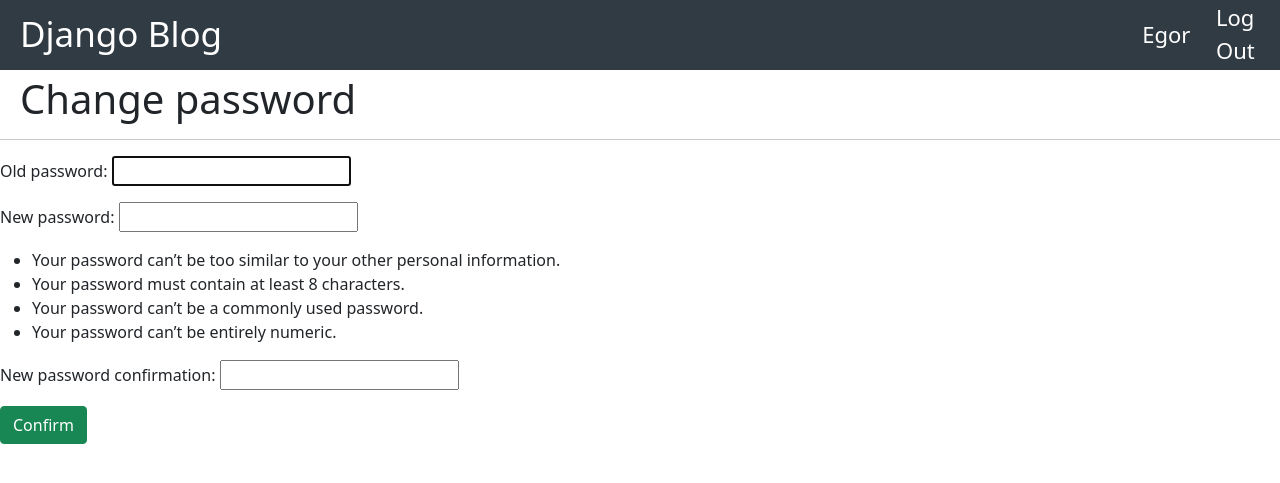
After one commit to JlaBaLLluK/blog_project, a Django app: a page that uses blog_project/user_profile/templates/user_profile/password_change.html in a window 1280 px wide. The commit adds this page. Shown: the top 483 px of the page. Run offline with Django 4.2, Linux system fonts and the light colour scheme; a user stored in the database is signed in.

Commit message:
Added the ability to change a password

```diff
--- /dev/null
+++ b/blog_project/user_profile/static/user_profile/css/password_change_done_style.css
@@ -0,0 +1,4 @@
+.change-password-done-message {
+    padding-top: 75px;
+    margin-left: 20px;
+}
--- /dev/null
+++ b/blog_project/user_profile/static/user_profile/css/password_change_style.css
@@ -0,0 +1,4 @@
+.change-password-message {
+    padding-top: 75px;
+    margin-left: 20px;
+}
--- /dev/null
+++ b/blog_project/user_profile/templates/user_profile/password_change.html
@@ -0,0 +1,15 @@
+{% extends 'base.html' %}
+{% load static %}
+{% block links %}
+<link rel="stylesheet" type="text/css" href="{% static 'user_profile/css/password_change_style.css' %}">
+{% endblock %}
+{% block title %}Password change{% endblock %}
+{% block content %}
+<h1 class="change-password-message">Change password</h1>
+<hr>
+<form method="post">
+    {{ form.as_p }}
+    {% csrf_token %}
+    <button type="submit" class="btn btn-success">Confirm</button>
+</form>
+{% endblock %}
--- a/blog_project/user_profile/templates/user_profile/profile_settings.html
+++ b/blog_project/user_profile/templates/user_profile/profile_settings.html
@@ -8,8 +8,8 @@
 <h2 class="profile-settings-message">Here is your profile settings:</h2>
 <p class="username-message">Your username: {{ user.username }}.</p>
 <ul class="change-account-data">
-    <li><a href="{% url 'change_username' user%}">Change username</a>.</li>
-    <li><a href="#">Change password</a>.</li>
+    <li><a href="{% url 'change_username' user %}">Change username</a>.</li>
+    <li><a href="{% url 'change_password' user %}">Change password</a>.</li>
     <li><a href="#">Reset password</a>.</li>
 </ul>
 {% endblock %}
--- a/blog_project/user_profile/urls.py
+++ b/blog_project/user_profile/urls.py
@@ -1,5 +1,5 @@
 from django.contrib.auth.decorators import login_required
-from django.contrib.auth.views import LogoutView, LoginView
+from django.contrib.auth.views import LogoutView, LoginView, PasswordChangeView, PasswordChangeDoneView
 from django.urls import path
 from django.views.generic import TemplateView
 
@@ -17,5 +17,14 @@ urlpatterns = [
          login_required(TemplateView.as_view(template_name='user_profile/profile_settings.html'),
                         login_url='login'), name='profile_settings'),
     path('<str:username>/all-posts/', login_required(AllUserPostsView.as_view(), login_url='login'), name='all_posts'),
-    path('<str:username>/change-username/', login_required(ChangeUsernameView.as_view(), login_url='login'), name='change_username')
+    path('<str:username>/change-username/', login_required(ChangeUsernameView.as_view(), login_url='login'),
+         name='change_username'),
+    path('<str:username>/password-change/',
+         login_required(PasswordChangeView.as_view(template_name='user_profile/password_change.html',
+                                                   success_url="password-change-done"), login_url='login'),
+         name='change_password'),
+    path('<str:username>/password-change/password-change-done',
+         login_required(TemplateView.as_view(template_name='user_profile/password_change_done.html'),
+                        login_url='login'),
+         name='password_change_done'),
 ]
```
Also changed, not shown: blog_project/user_profile/templates/user_profile/password_change_done.html (added, +14 -0 lines), blog_project/db.sqlite3.
